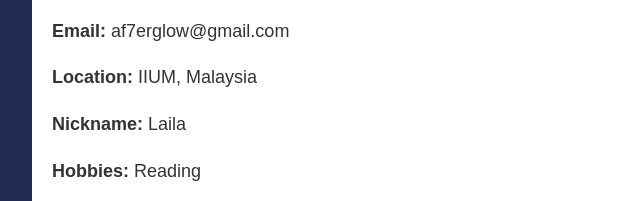
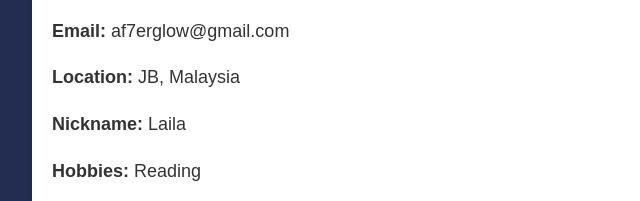
Before and after one commit to af7erglow/demo, a plain HTML site: page index.html in a window 1280 px wide. Shown: the part 230-431 px from the top of the page, 188-828 px from the left. Drawn offline with Linux system fonts and the light colour scheme.

Commit message:
Update index.html

```diff
--- a/index.html
+++ b/index.html
@@ -42,7 +42,7 @@
         <div class="personal-info">
             <h2>Name: Laila Karmila</h2>
             <p><strong>Email:</strong> af7erglow@gmail.com</p>
-            <p><strong>Location:</strong> IIUM, Malaysia</p>
+            <p><strong>Location:</strong> JB, Malaysia</p>
             <p><strong>Nickname:</strong> Laila</p>
             <p><strong>Hobbies:</strong> Reading</p>
         </div>
```
